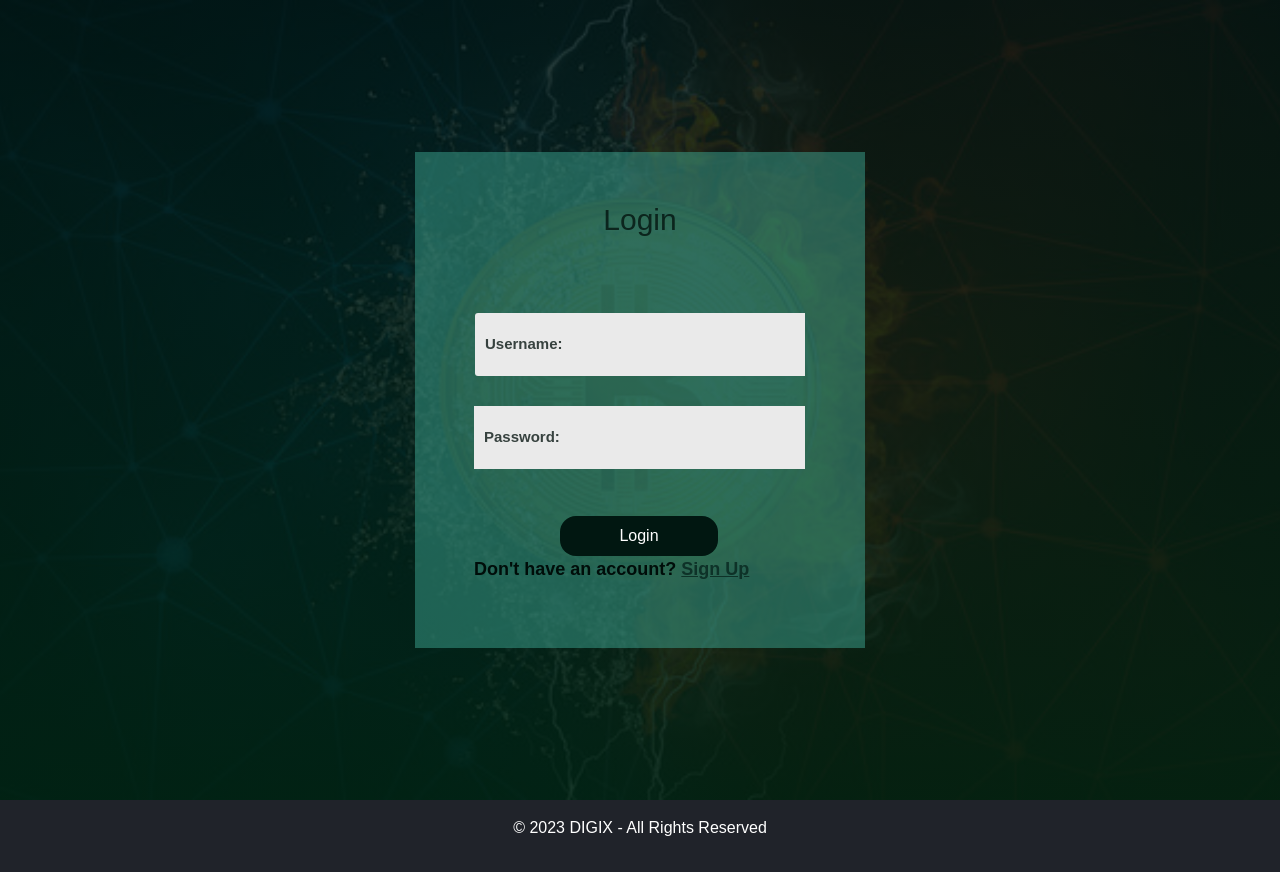
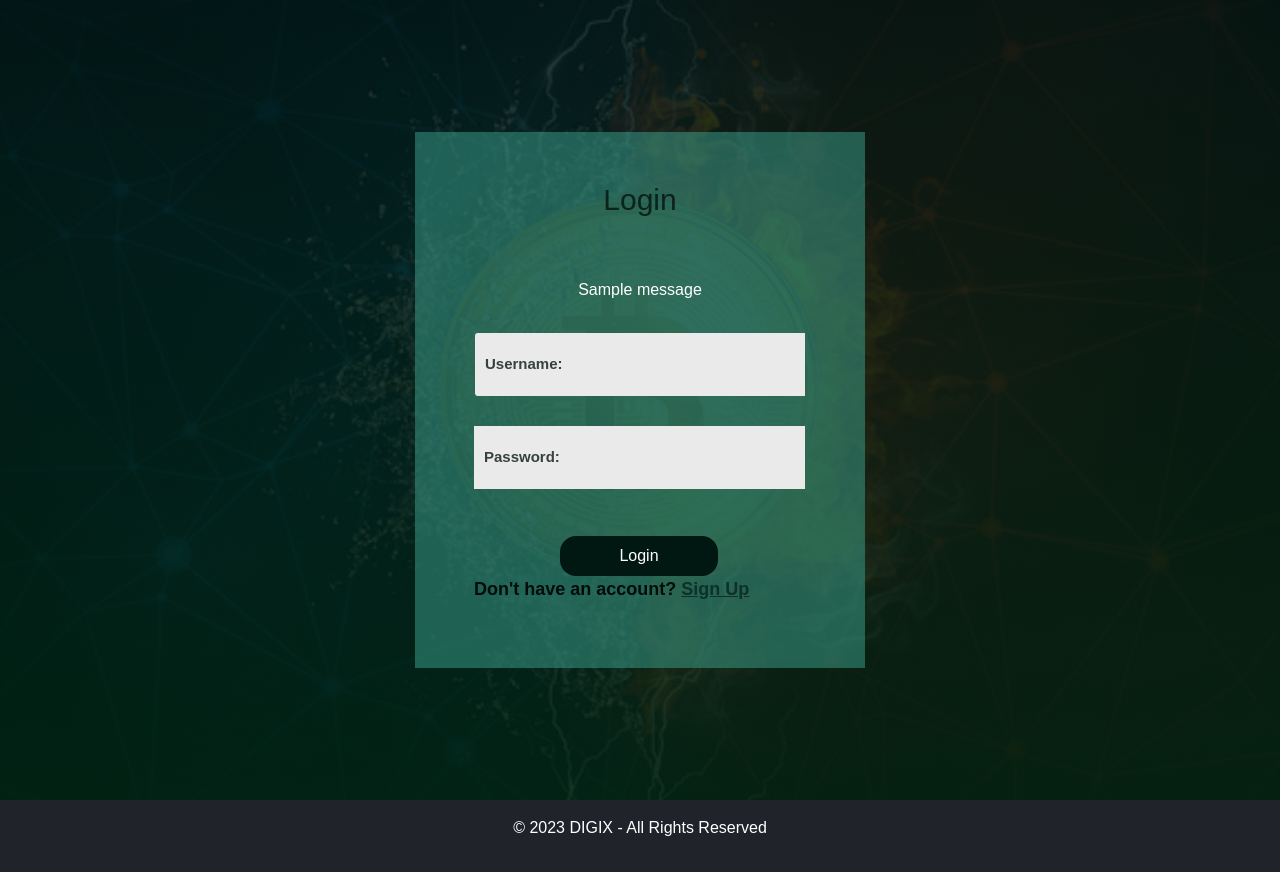
Before and after one commit to RH0IS/DIGIX, a Django app: page /login/ in a window 1280 px wide. Shown: the part 166-1038 px from the top of the page. Run offline with Django 4.2, Linux system fonts and the light colour scheme; tables that the repository leaves empty hold one stand-in row (values such as "Sample post"); one stand-in notice (Sample message) is shown; some libraries are stand-ins or nearby versions.

Commit message:
Ruchika Gohil | authentication | added the validation logic in Login

```diff
--- a/authentication/templates/authentication/login.html
+++ b/authentication/templates/authentication/login.html
@@ -13,6 +13,15 @@
     <div class="login-container">
         <div class="form-box">
             <h1 id="title">Login</h1>
+
+             <!-- Display messages here -->
+             {% if messages %}
+             <div class="messages">
+                 {% for message in messages %}
+                     <p class="{{ message.tags }}">{{ message }}</p>
+                 {% endfor %}
+             </div>
+         {% endif %}
         <form method="post">
             {% csrf_token %}
             {% if error_message %}
--- a/authentication/views.py
+++ b/authentication/views.py
@@ -3,6 +3,7 @@ from django.contrib.auth import login, authenticate, logout
 from django.contrib.auth.forms import UserCreationForm
 from django.shortcuts import render, redirect
 from .models import UserProfile
+from django.contrib import messages
 
 def signup(request):
     if request.method == 'POST':
@@ -37,8 +38,9 @@ def login_view(request):
             login(request, user)
             return redirect('crypto_list')
         else:
-            error_message = "Invalid username or password. Please try again."
-            return render(request, 'coinmarketapp/error.html', {'error_message': error_message})
+            error_message = "Invalid username or password. Please try again!"
+            messages.error(request, error_message)
+            return render(request, 'authentication/login.html')
     return render(request, 'authentication/login.html')
 
 def custom_logout(request):
```
